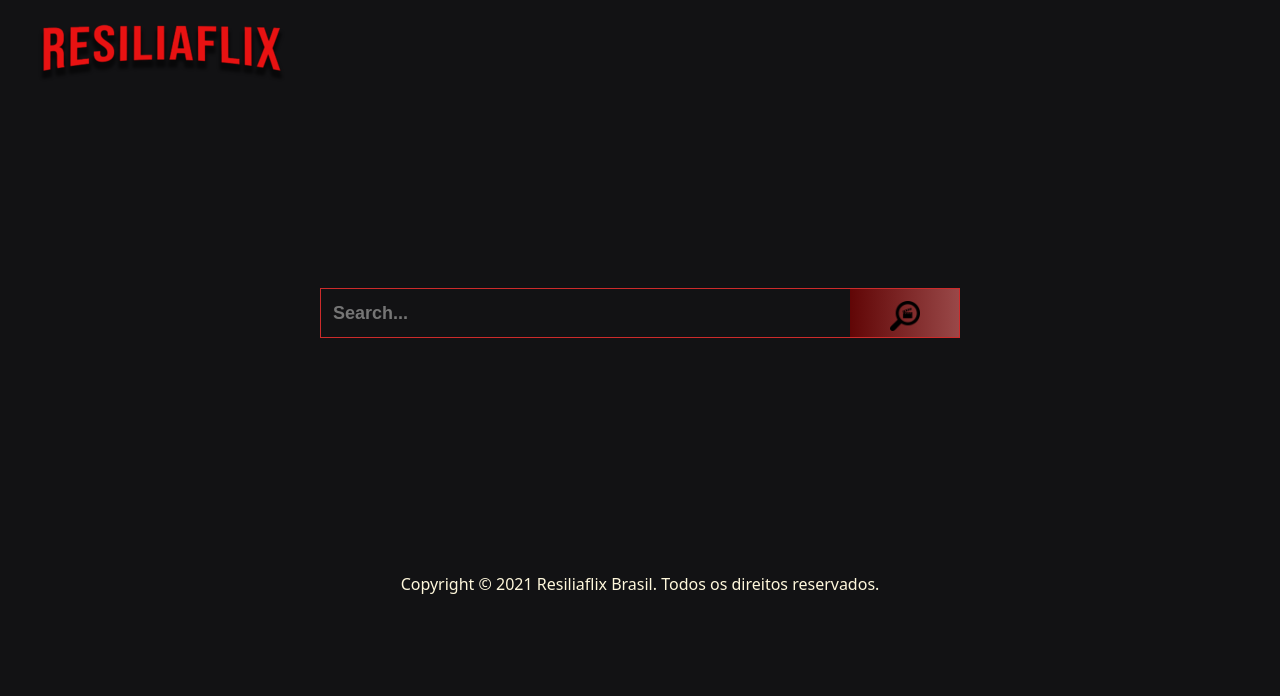
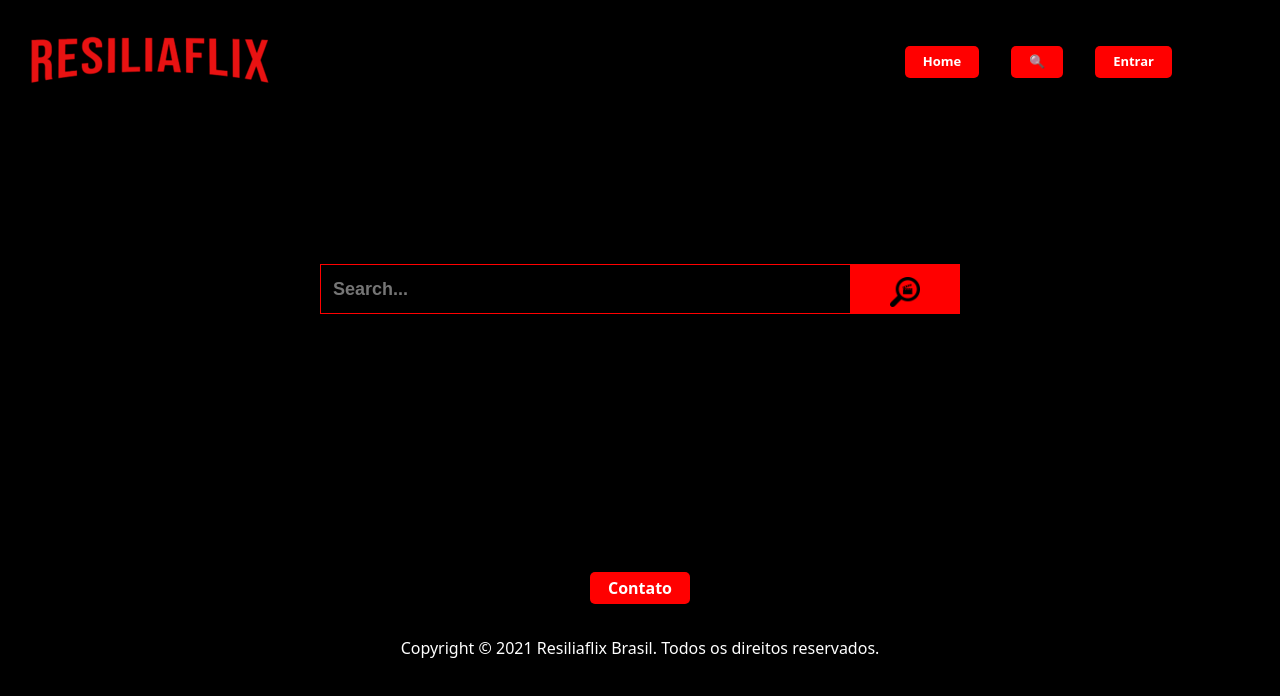
Before and after one commit to brunabfontana/resiliaflix, a plain HTML site: page busca-filmes/buscaFilmes.html in a window 1280 px wide. Drawn offline with nearby package versions, Linux system fonts and the light colour scheme.

Commit message:
Atualizando readme, cabeçalho e rodapé da página de pesquisa

```diff
--- a/busca-filmes/buscaFilmes.html
+++ b/busca-filmes/buscaFilmes.html
@@ -4,29 +4,23 @@
     <meta charset="UTF-8">
     <meta http-equiv="X-UA-Compatible" content="IE=edge">
     <meta name="viewport" content="width=device-width, initial-scale=1.0">
-    <link rel="stylesheet" href="style.css">
+
     <link href="https://cdn.jsdelivr.net/npm/bootstrap@5.0.0/dist/css/bootstrap.min.css" rel="stylesheet"
         integrity="sha384-wEmeIV1mKuiNpC+IOBjI7aAzPcEZeedi5yW5f2yOq55WWLwNGmvvx4Um1vskeMj0" crossorigin="anonymous">
-    <link rel="shortcut icon"
-    href="icon_ie/icon_ie.png"
-    type="image/png">
+    <link rel="stylesheet" href="style.css">
+
+    <link rel="shortcut icon" href="../assets/icon_ie.ico" type="image/png">
      <title>RESILIAFLIX</title>
 </head>
 <body class="fundoPreto">
 
-    <header>
-        <nav class="navbar navbar-expand-lg navbar-dark navbar">
-          <div class="container-fluid">
-            <img class="logo" src="logo/logo.png" alt="Logo RESILIAFLIX" class="logo">
-            <button class="navbar-toggler bg-dark" type="button" data-bs-toggle="collapse"
-              data-bs-target="#navbarNavAltMarkup" aria-controls="navbarNavAltMarkup" aria-expanded="false"
-              aria-label="Toggle navigation">
-              <span class="navbar-toggler-icon"></span>
-            </button>
-            <div class="collapse navbar-collapse d-flex justify-content-end" id="navbarNavAltMarkup">
-            </div>
-          </div>
-        </nav>
+    <header class="">
+            <a href="../index.html"><img class="logo" src="logo/logo.png" alt="Logo RESILIAFLIX" class="logo"></a>
+            <nav class="navbar">
+              <a href="../index.html" style="text-decoration:none"><button id="botao">Home</button></a>
+              <a href="../busca-filmes/buscaFilmes.html" id="botao">🔍</button></a>
+              <button id="botao">Entrar</button>
+            </nav>
       </header>
 
       <main class="container-main">
@@ -38,8 +32,10 @@
         <div id="posicao-filmes"></div>
     </main>
 
-    <footer>
-        <span class="resilia"><p>Copyright © 2021 Resiliaflix Brasil. Todos os direitos reservados.</p></span>
+
+    <footer class="text-center">
+      <button id="botao-contato">Contato</button>
+      <p id="copyright">Copyright © 2021 Resiliaflix Brasil. Todos os direitos reservados.</p>
     </footer>
 
 
--- a/busca-filmes/style.css
+++ b/busca-filmes/style.css
@@ -6,7 +6,13 @@
     -webkit-appearance: none;
 }
 
-.header {
+.body{
+    background: black;
+    font-family: sans-serif;
+    color: white;
+}
+
+.header{
     position: absolute;
     z-index: 100;
     width: 100%;
@@ -17,9 +23,40 @@
     box-sizing: border-box;
 }
 
+.navbar{
+    width: 100%;
+    display: flex;
+    justify-content: right;
+    padding: 16px 48px;
+    grid-gap: 32px;
+    margin-top: -100px;
+    margin: -60px;
+}
+
+#botao{
+    margin-top: -70px;
+    display: flex;
+    background: red;
+    color: white;
+    align-self: flex-start;
+    padding: 6px 18px;
+    text-decoration: none;
+    border-radius: 5px;
+    cursor: pointer;
+    font-weight: bold;
+    border-style: none;
+    font-size: 13px;
+
+}
+
+#botao:hover{
+    background: darkred;
+    transition: 5s;
+}
+
 .resposta, .botao {
     width:100%;
-    border:1px solid #cc2b2b;
+    border:1px solid red;
     font-size: 18px;
     padding:12px;
     background-color: transparent;
@@ -42,7 +79,7 @@
   /*lupa*/
 .botao {
     width:20%;
-    background: linear-gradient(to left, #994848, #610606);
+    background: red;
     color:black;
     transition: all 0.3s;
     border-left:0px;
@@ -60,6 +97,7 @@
     margin: auto;
 
 }
+
 .container-main {
     margin-bottom: 15%;
     margin-top: 15%;
@@ -80,46 +118,43 @@
     padding-bottom: 5%;
 }
 
-.copyright {
-    background-color: black;
-    color: white;
-    display: flex;
-    justify-content: center;
-    align-items: center;
-    height: 30px;
-}
-
-body {
-    background: black;
-    color: white;
-}
 
 .logo{
     float: left;
-    margin-top: -220px;
+    margin-top: -200px;
 	margin-left: -100px;
 }
 
-.header{
-    position: absolute;
-    z-index: 100;
-    width: 100%;
-    display: flex;
-    justify-content: space-between;
-    top: 28px;
-    padding: 0 56px;
-    box-sizing: border-box;
+
+#botao-contato{
+    height: 32px;
+    width: 100px;
+    background: red;
+    border-style: none;
+    border-radius: 5px;
+    color: white;
+    font-size: 16px;
+    cursor: pointer;
+    margin-top: 40px;
+    font-weight: bold;
+
+
 }
 
-footer {
-    color: cornsilk;
-    width: 100%;
-    display: flex;
-    flex-direction: column;
-    align-items: center;
-    padding: 16px 48px;
-    grid-gap: 32px;
+#contato:hover{
+    background: darkred;
+    transition: 5s;
 }
+
+#copyright{
+    margin-top: 2rem;
+    color: white;
+    font-size: 16px;
+    text-align: center;
+
+}
+
+
 
 .titulo{
     font-size: 24px;
@@ -147,7 +182,7 @@ footer {
 }
 
 .fundoPreto{
-    background-color: #121214;
+    background-color:black;
 }
 
 #modalTeste{
@@ -155,5 +190,6 @@ width: 100%;
 }
 
 .erro{
-    color: rgb(221, 50, 50);
+    color: red;
+    font-size: 20px;
 }
```
Also changed, not shown: index.html (+5 -3 lines), login.html (+1 -1 lines), ultimato.html (+2 -2 lines), assets/icon_ie.ico (added), css/resilia.css (line endings or trailing spaces), 1 other file. Lines whose indentation alone changed are shown as unchanged.
